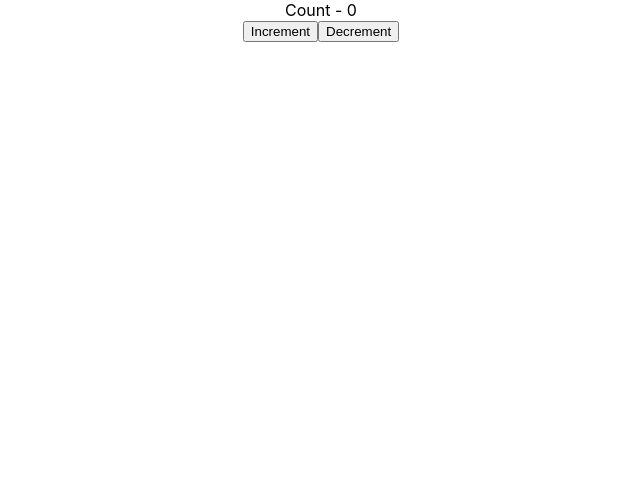
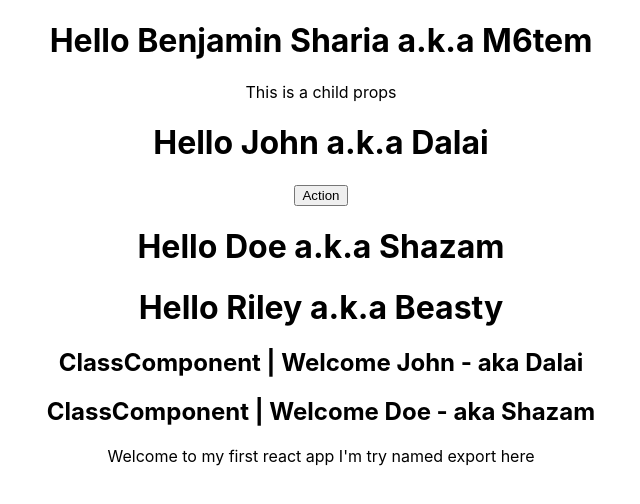
Before and after one commit to m6code/reactjs_tutorial_for_beginners_youtube, a React (Create React App) app in the folder hello-world/: page / in a window 1280 px wide. Shown: the top 504 px of the page, without its empty margins (319-959 px from the left). Built offline with nearby package versions, Linux system fonts and the light colour scheme.

Commit message:
Destructuring states and props

```diff
--- a/hello-world/src/App.js
+++ b/hello-world/src/App.js
@@ -27,9 +27,12 @@ class App extends Component{
   render(){
     return (
       <div className="App">
-      <Counter/>
-      {/*<Message/>
-      </Greet name="Benjamin Sharia" heroName="M6tem">
+
+      {/*<Counter/>
+      <Message/>
+      <Hello/>
+      */}
+      <Greet name="Benjamin Sharia" heroName="M6tem">
         <p> This is a child props </p>
       </Greet>
       <Greet name="John" heroName="Dalai">
@@ -42,8 +45,8 @@ class App extends Component{
       <Welcome name="Doe" heroName="Shazam"/>
 
       <WelcomeNamed/>
-      <Hello/>
-    */}
+
+
     </div>
     );
   }
--- a/hello-world/src/components/Greet.js
+++ b/hello-world/src/components/Greet.js
@@ -4,11 +4,22 @@ import React from 'react'
 // 	return <h1> Hello Benjamin </h1>
 // }
 
+// const Greet = ({name, heroName}) => {
+// 	//console.log(props);
+// 	return (
+// 		<div>
+// 		<h1>Hello {name} a.k.a {heroName} </h1>
+
+// 		</div>
+// 		)
+
+// }
+
 const Greet = (props) => {
-	console.log(props);
+	const {name, heroName} = props;
 	return (
 		<div>
-		<h1>Hello {props.name} a.k.a {props.heroName} </h1>
+		<h1>Hello {name} a.k.a {heroName} </h1>
 		{props.children}
 		</div>
 		)
--- a/hello-world/src/components/Welcome.js
+++ b/hello-world/src/components/Welcome.js
@@ -2,7 +2,13 @@ import React, { Component } from 'react';
 
 class Welcome extends Component {
 	render(){
-		return <h2> ClassComponent | Welcome {this.props.name} - aka {this.props.heroName} </h2>
+		const {name, heroName} = this.props;
+		// const {state1, state2} = this.state;
+
+		return (
+			<h2>
+			ClassComponent | Welcome {name} - aka {heroName} </h2>
+			)
 	}
 }
 
```
